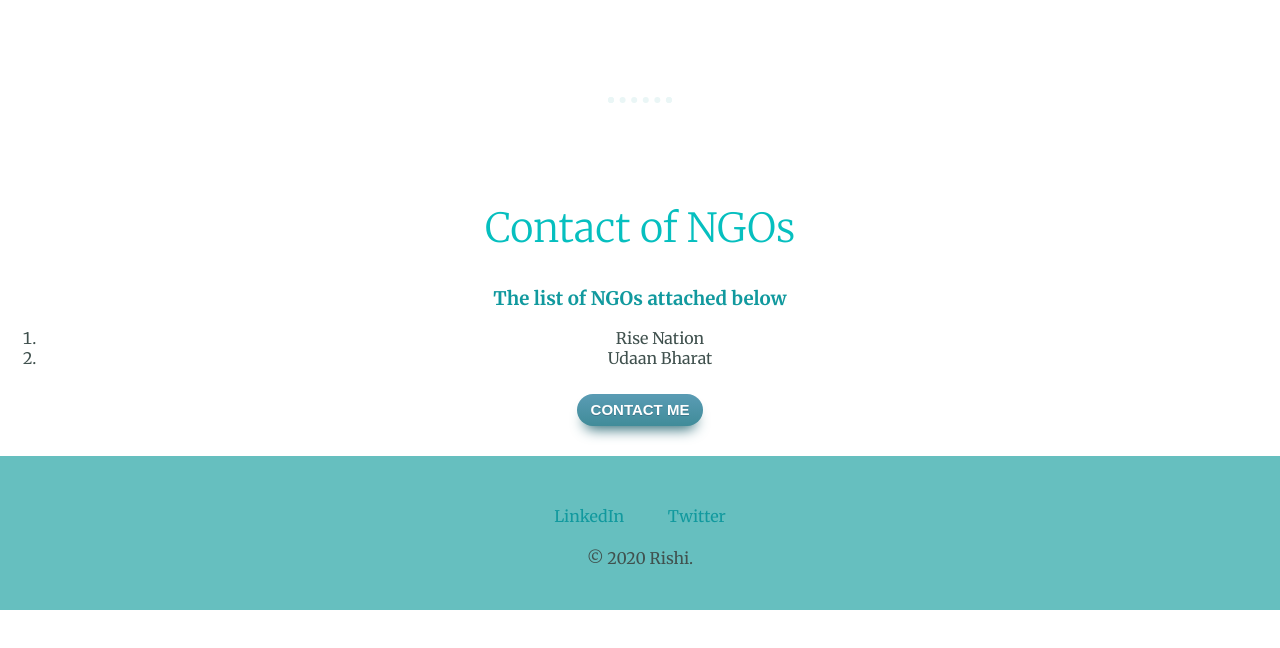
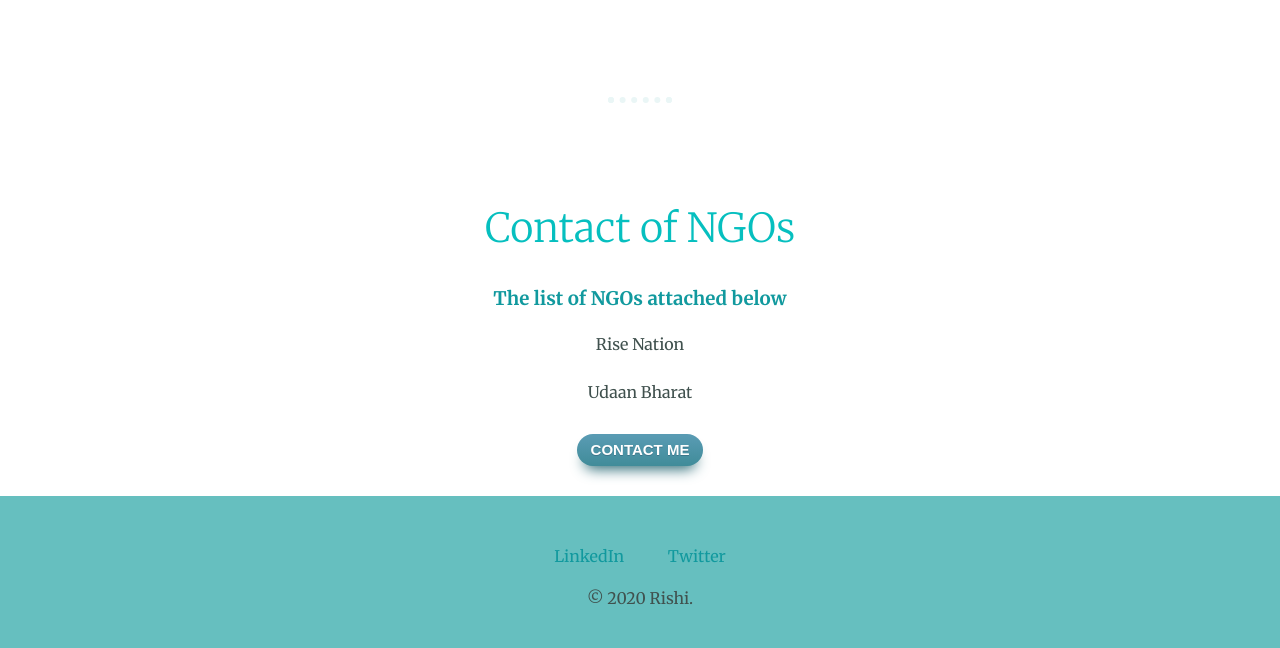
Before and after one commit to RishiSlugger/cv4, a plain HTML site: page index.html in a window 1280 px wide. Shown: the part 1932-2580 px from the top of the page. Before the commit the page ends 2542 px from the top, so only its background shows below. Drawn offline with Linux system fonts and the light colour scheme.

Commit message:
Update index.html

```diff
--- a/index.html
+++ b/index.html
@@ -73,12 +73,11 @@
 
       <h3>The list of NGOs attached below</h3>
 
-      <p>
-      <ol>
-        <li>Rise Nation </li>
-        <li>Udaan Bharat</li>
-      </ol>
-      </p>
+
+        <p>Rise Nation</p>
+
+
+       <p> Udaan Bharat</p>
 
       <a class="btn" href="mailto:rishi@email.com">CONTACT ME</a>
       <br>
```
